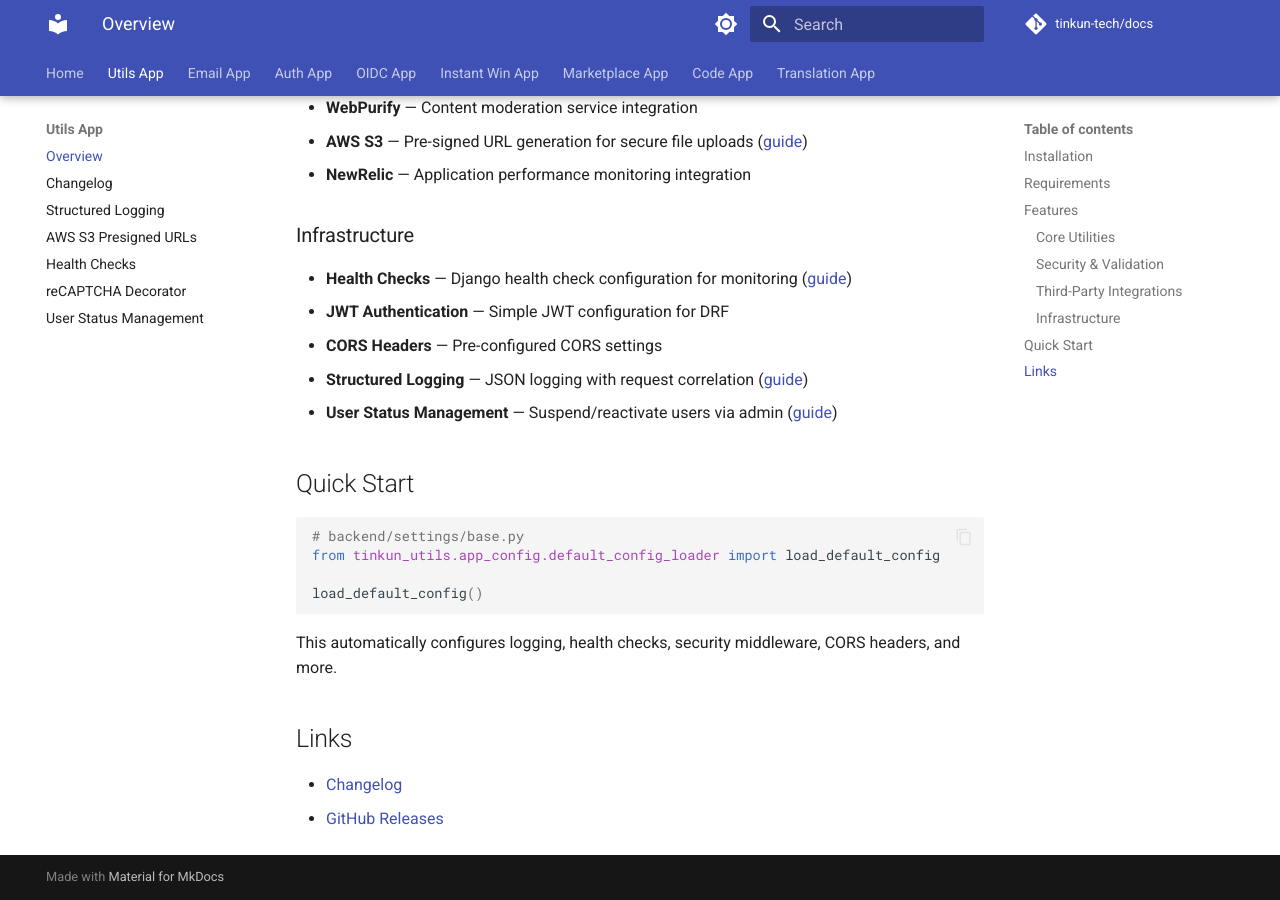
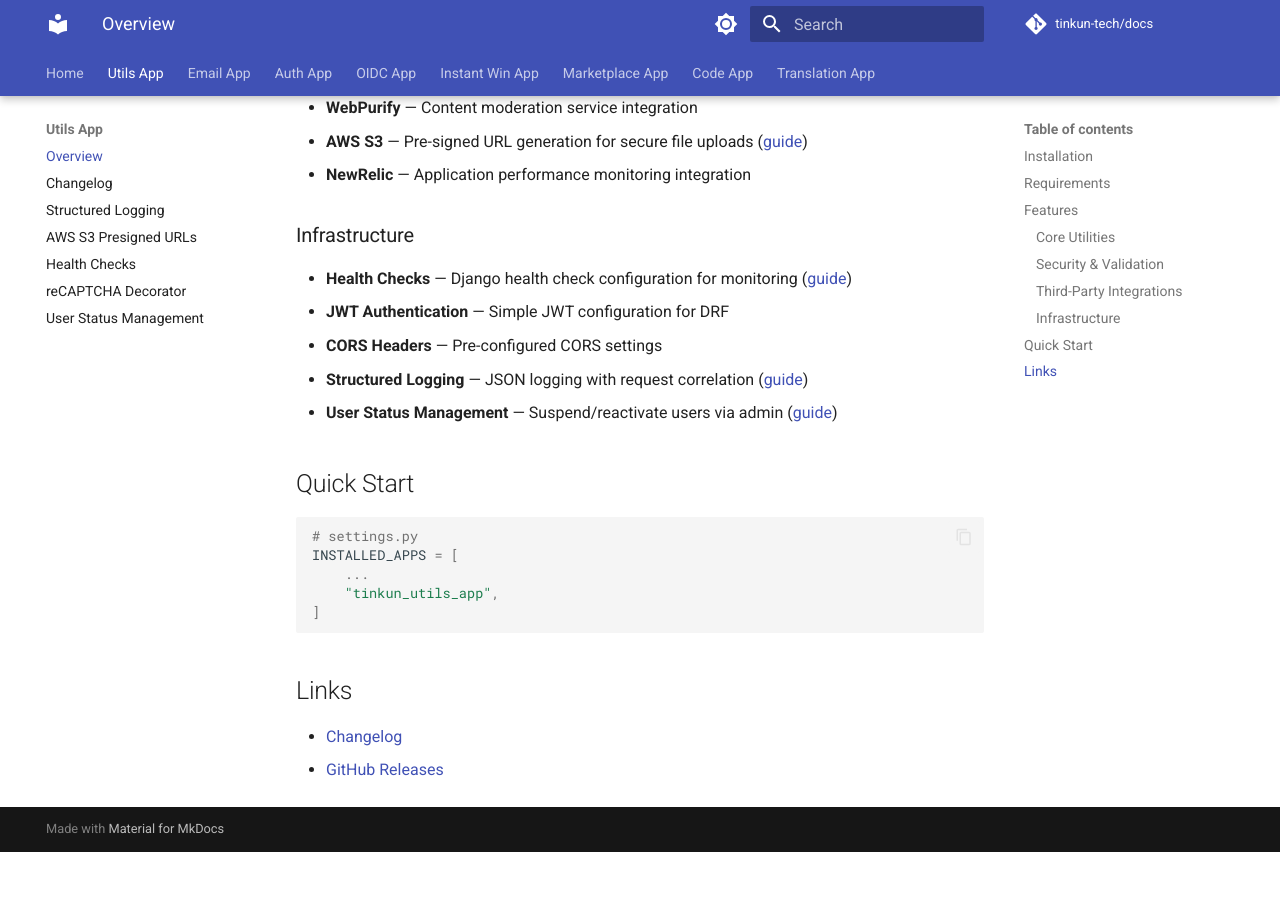
Before and after one commit to tinkun-tech/docs, an MkDocs documentation site: the page built from docs/utils_app/index.md, in a window 1280 px wide and 900 px high, scrolled down 1078 px. Built offline with MkDocs 1.6.1 and Material for MkDocs 9.7.7, drawn with Linux system fonts in a browser that asks for light colours; comment, search, counter and statistics services are not loaded; after the commit the page ends 1930 px from its top, so only the background shows below that.

Commit message:
docs(utils_app): simplify quick start to INSTALLED_APPS

````diff
--- a/docs/utils_app/index.md
+++ b/docs/utils_app/index.md
@@ -48,13 +48,12 @@
 ## Quick Start
 
 ```python
-# backend/settings/base.py
-from tinkun_utils.app_config.default_config_loader import load_default_config
-
-load_default_config()
+# settings.py
+INSTALLED_APPS = [
+    ...
+    "tinkun_utils_app",
+]
 ```
-
-This automatically configures logging, health checks, security middleware, CORS headers, and more.
 
 ## Links
 
````
